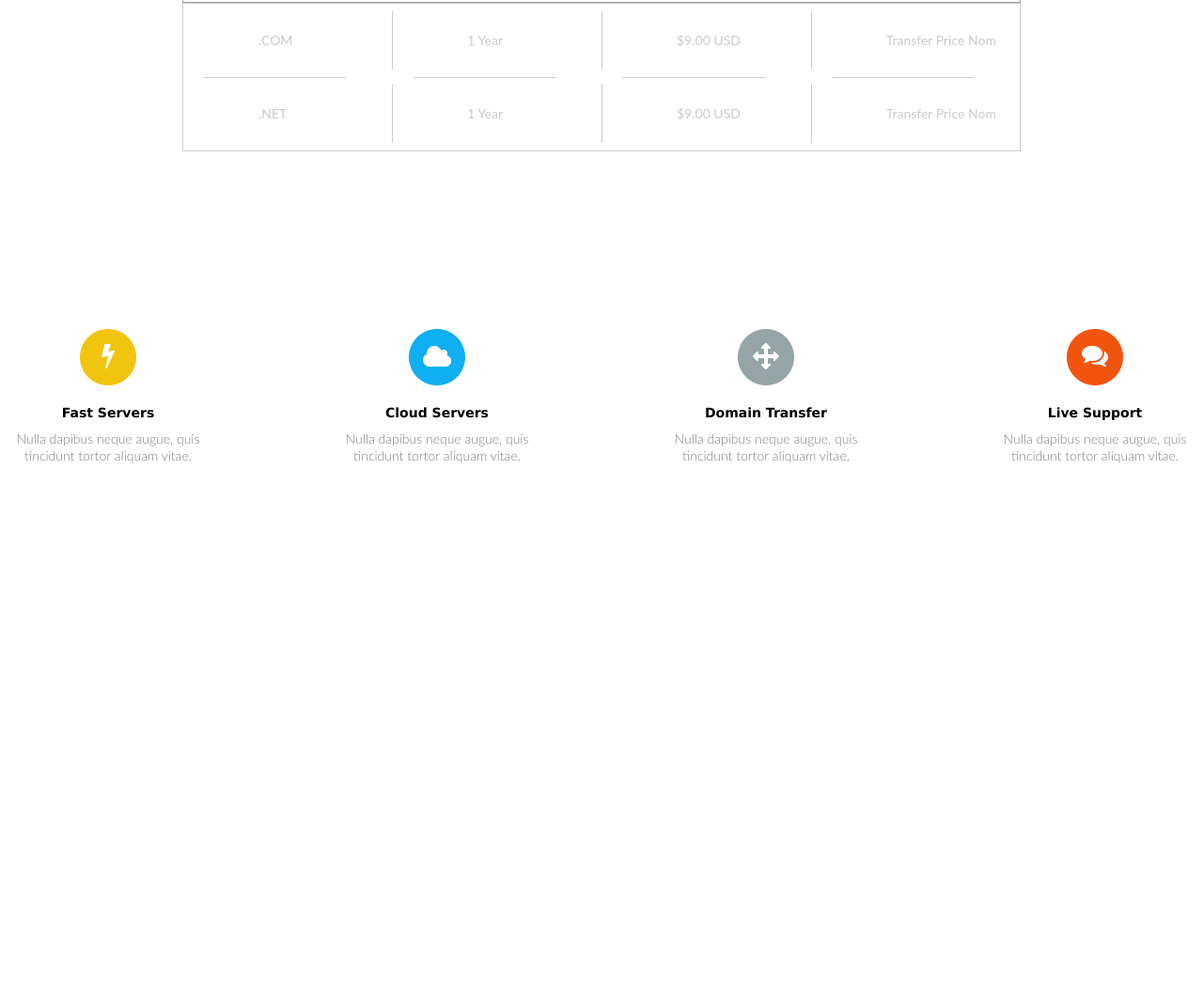
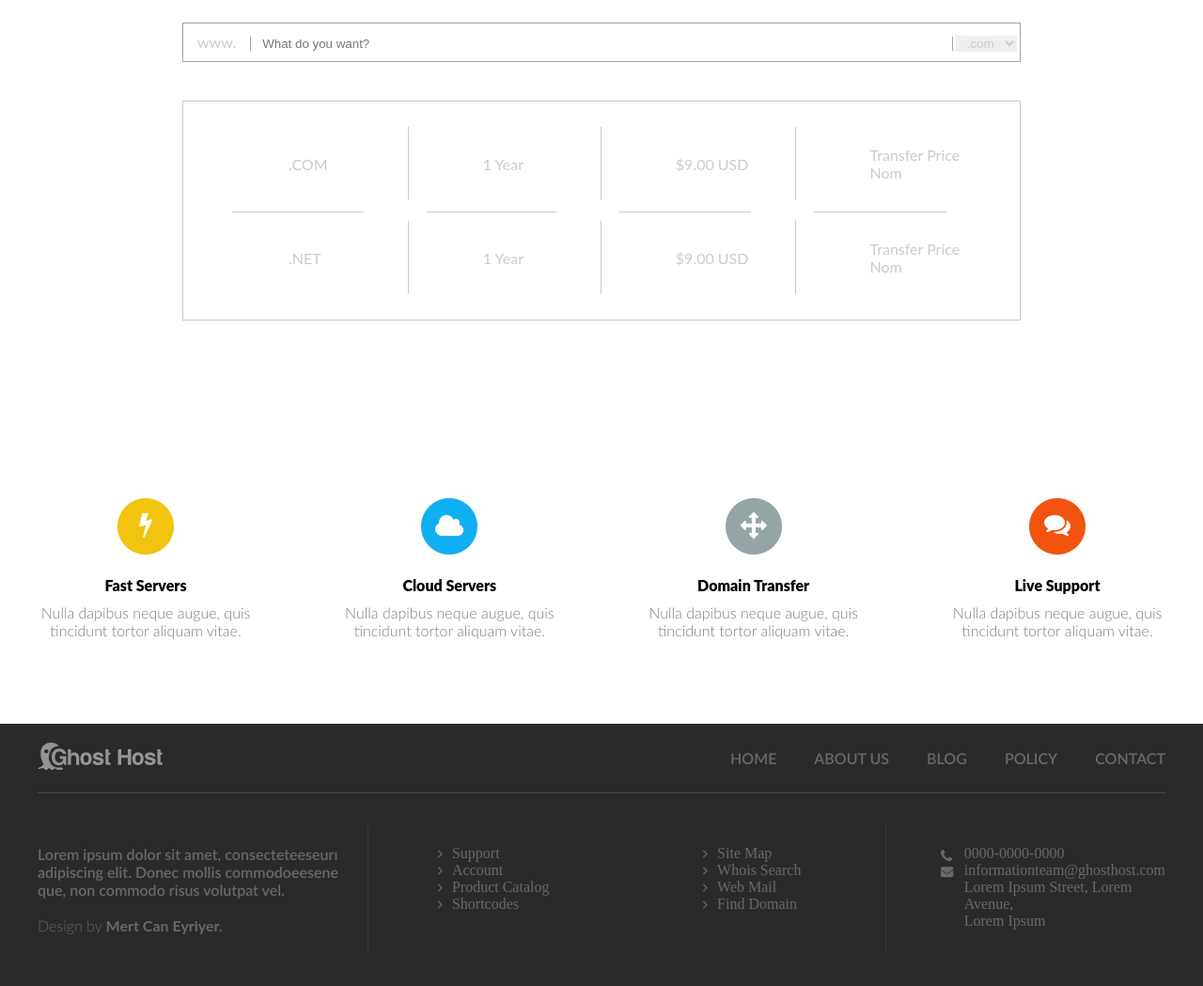
Before and after one commit to RamanBychkou/markup-1, a plain HTML site: page index.html in a window 1280 px wide. Shown: the part 1255-2304 px from the top of the page at 94% size. Before the commit the page ends 1839 px from the top, so only its background shows below. Drawn offline with Linux system fonts and the light colour scheme; a web font is replaced by a local one.

Commit message:
feat/add add footer

```diff
--- a/css/fonts.css
+++ b/css/fonts.css
@@ -29,6 +29,12 @@
 	src: url(../fonts/Lato-Light.ttf)
 }
 @font-face {
+	font-family: 'Lato';
+	font-style: normal;
+	font-weight: 600;
+	src: url(../fonts/Lato-Semibold.ttf)
+}
+@font-face {
 	font-family: 'MyriadPro';
 	font-style: normal;
 	font-weight: 700;
--- a/css/main.css
+++ b/css/main.css
@@ -147,7 +147,7 @@ li {
     .domain .form .item:first-child {
       font-weight: 400; }
   .domain .priceDomain {
-    padding-top: 41pxs; }
+    padding-top: 41px; }
     .domain .priceDomain table {
       margin: 0 auto;
       width: 892px;
@@ -201,3 +201,98 @@ li {
       font-weight: 300;
       font-size: 1em;
       color: #7e7e7e; }
+
+footer {
+  background-color: #2a2a2a; }
+  footer .footerMenu {
+    display: -webkit-flex;
+    display: -moz-flex;
+    display: -ms-flex;
+    display: -o-flex;
+    display: flex;
+    justify-content: space-between;
+    align-items: center;
+    padding: 20px 0;
+    border-bottom: 1px solid #4a4a4a; }
+    footer .footerMenu .footerMenu-item:last-child ul {
+      display: -webkit-flex;
+      display: -moz-flex;
+      display: -ms-flex;
+      display: -o-flex;
+      display: flex; }
+      footer .footerMenu .footerMenu-item:last-child ul li {
+        padding-left: 40px;
+        font-family: 'Lato';
+        font-weight: 600; }
+  footer a, footer li {
+    color: #686868; }
+    footer a:hover, footer li:hover {
+      color: #fff; }
+      footer a:hover li:first-child a, footer li:hover li:first-child a {
+        color: #fff; }
+      footer a:hover li, footer li:hover li {
+        padding-left: 20px; }
+  footer .footerBottom {
+    display: -webkit-flex;
+    display: -moz-flex;
+    display: -ms-flex;
+    display: -o-flex;
+    display: flex;
+    justify-content: space-between;
+    padding: 35px 0; }
+    footer .footerBottom .footerBottom-item {
+      padding: 20px 0; }
+    footer .footerBottom .footerBottom-item:nth-child(2) {
+      display: -webkit-flex;
+      display: -moz-flex;
+      display: -ms-flex;
+      display: -o-flex;
+      display: flex;
+      justify-content: space-around; }
+    footer .footerBottom .footerBottom-item:first-child {
+      width: 376px;
+      font-family: 'Lato';
+      color: #686868; }
+      footer .footerBottom .footerBottom-item:first-child p:first-child {
+        font-weight: 600; }
+      footer .footerBottom .footerBottom-item:first-child p:last-child {
+        font-weight: 200; }
+        footer .footerBottom .footerBottom-item:first-child p:last-child span {
+          font-weight: 700; }
+    footer .footerBottom .footerBottom-item:nth-child(2) {
+      width: 592px;
+      border-right: 1px solid #393939;
+      border-left: 1px solid #393939; }
+      footer .footerBottom .footerBottom-item:nth-child(2) li {
+        position: relative; }
+        footer .footerBottom .footerBottom-item:nth-child(2) li::after {
+          content: '';
+          width: 15px;
+          height: 15px;
+          background-repeat: no-repeat;
+          position: absolute;
+          top: 5px;
+          left: -15px;
+          background-image: url("../img/list-type-dark.png"); }
+        footer .footerBottom .footerBottom-item:nth-child(2) li:hover {
+          color: #fff; }
+          footer .footerBottom .footerBottom-item:nth-child(2) li:hover::after {
+            background-image: url("../img/list-type-white.png"); }
+    footer .footerBottom .footerBottom-item:nth-child(3) {
+      width: 318px; }
+      footer .footerBottom .footerBottom-item:nth-child(3) li {
+        position: relative;
+        margin-left: 83px; }
+        footer .footerBottom .footerBottom-item:nth-child(3) li::after {
+          content: '';
+          width: 15px;
+          height: 15px;
+          background-repeat: no-repeat;
+          position: absolute;
+          top: 5px;
+          left: -15px;
+          left: -25px; }
+      footer .footerBottom .footerBottom-item:nth-child(3) li:first-child::after {
+        background-image: url("../img/phone.png"); }
+      footer .footerBottom .footerBottom-item:nth-child(3) li:nth-child(2)::after {
+        background-image: url("../img/mail.png"); }
--- a/index.html
+++ b/index.html
@@ -2,7 +2,6 @@
 <html lang="en">
 <head>
 	<meta charset="UTF-8">
-	<link rel="stylesheet" href="css/reset.css">
 	<link rel="stylesheet" href="/css/fonts.css">
 	<link rel="stylesheet" href="/css/main.css">
 	<title>Document</title>
@@ -34,7 +33,8 @@ And We're taking it seriously...</h3>
     <div class="item"><div class="container"></div><a href="#">LOGIN</a></div>
     <div class="item"><a href="#">REGISTER</a></div>
   </div>
-  <section class="domain">
+  <div class="container">
+    <section class="domain">
     <div class="titleDomain">
       <h3>Would you like to buy a new domain ?</h3>
       <p>Lorem ipsum dolor sit amet, consectetur adipiscing elit. Suspendisse auctor mauris ac nulla interdum, id molestier.</p>
@@ -112,5 +112,58 @@ tincidunt tortor aliquam vitae.</p>
       </figure>
     </div>
   </section>
+  </div>
+  <footer>
+    <div class="container">
+      <div class="footerMenu">
+        <div class="footerMenu-item">
+          <a href="#"><img src="img/footer-logo.png" alt="footer logo"></a></div>
+        <div class="footerMenu-item">
+          <ul>
+            <li><a href="#">HOME</a></li>
+            <li><a href="#">ABOUT US</a></li>
+            <li><a href="#">BLOG</a></li>
+            <li><a href="#">POLICY</a></li>
+            <li><a href="#">CONTACT</a></li>
+          </ul>
+        </div>
+      </div>
+      <div class="footerBottom">
+        <div class="footerBottom-item">
+          <p>Lorem ipsum dolor sit amet, consecteteeseurı
+adipiscing elit. Donec mollis commodoeesene
+que, non commodo risus volutpat vel.</p>
+          <br>
+          <p>Design by<span> Mert Can Eyriyer.</span></p>
+        </div>
+        <div class="footerBottom-item">
+          <div class="leftList">
+            <ul>
+              <li><a href="#">Support</a></li>
+              <li><a href="#">Account</a></li>
+              <li><a href="#">Product Catalog</a></li>
+              <li><a href="#">Shortcodes</a></li>
+            </ul>
+          </div>
+          <div class="rightList">
+            <ul>
+              <li><a href="#">Site Map</a></li>
+              <li><a href="#">Whois Search</a></li>
+              <li><a href="#">Web Mail</a></li>
+              <li><a href="#">Find Domain</a></li>
+            </ul>
+          </div>
+        </div>
+        <div class="footerBottom-item">
+          <ul>
+              <li>0000-0000-0000</li>
+              <li>informationteam@ghosthost.com</li>
+              <li>Lorem Ipsum Street, Lorem Avenue, </li>
+              <li>Lorem Ipsum </li>
+            </ul>
+        </div>
+      </div>
+    </div>
+  </footer>
 </body>
 </html>
```
Also changed, not shown: fonts/Lato-Semibold.ttf (added), img/anchor.png (added), img/biggest.png (added), img/footer-logo.png (added), img/list-type-dark.png (added), img/list-type-white.png (added), img/mail.png (added), img/phone.png (added), img/star-half-empty.png (added), img/star.png (added).
